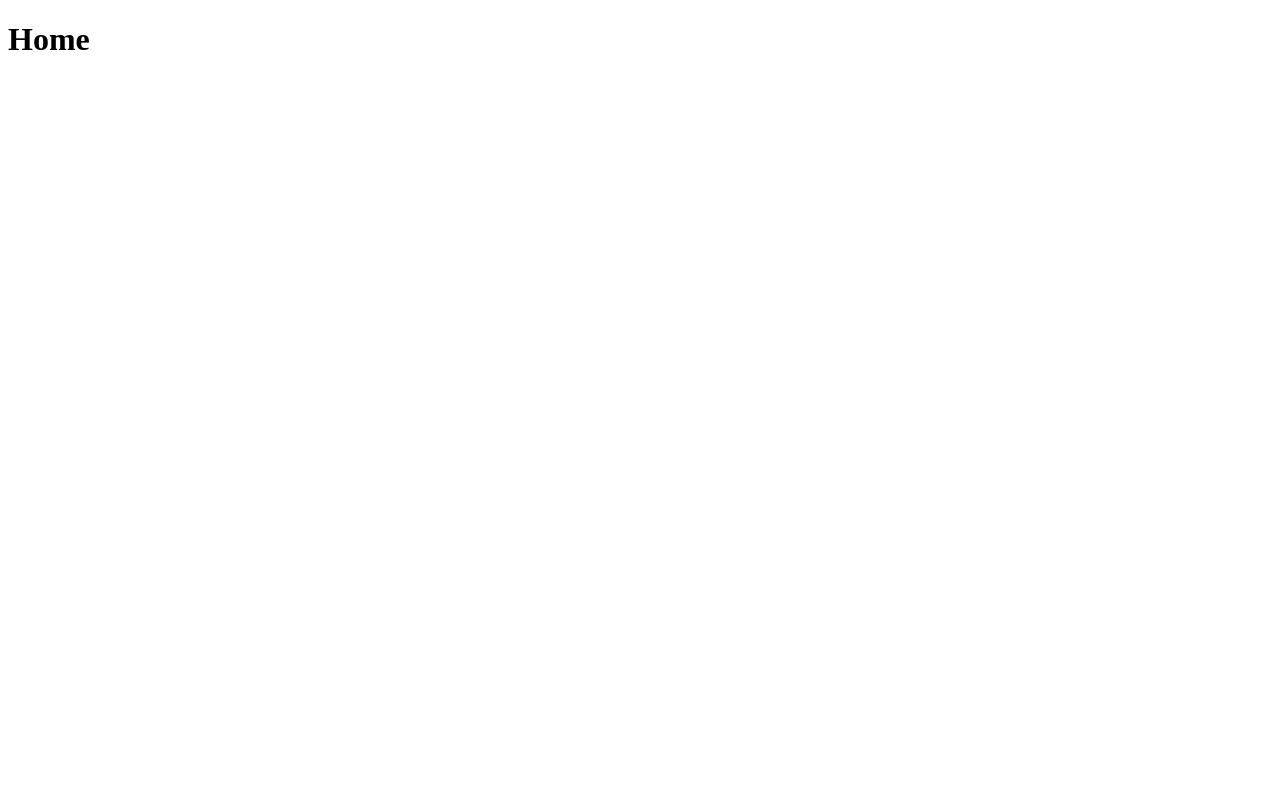
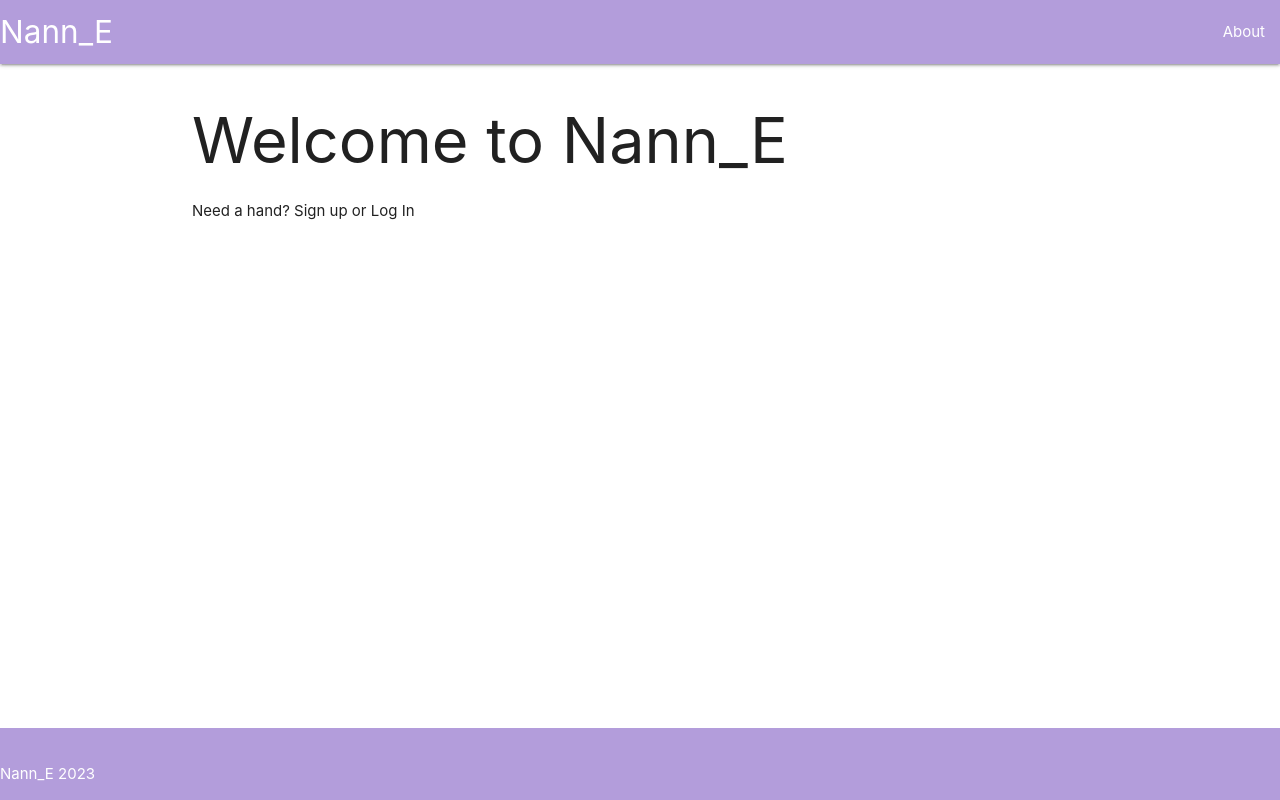
Before and after one commit to dition24/nann_e, a Django app: page / in a window 1280 px wide. Before the commit the page is almost empty. Run offline with Django 4.2, Linux system fonts and the light colour scheme.

Commit message:
adds css and  base.html and home/about

```diff
--- /dev/null
+++ b/main_app/static/css/style.css
@@ -0,0 +1,13 @@
+/* sticky footer recipe */
+
+body {
+    display: flex;
+    flex-direction: column;
+    min-height: 100vh;
+}
+
+main {
+    flex-grow: 1;
+}
+
+/* sticky footer recipe */
--- a/main_app/templates/base.html
+++ b/main_app/templates/base.html
@@ -1,12 +1,40 @@
+{% load static %}
+
 <!DOCTYPE html>
 <html lang="en">
 <head>
     <meta charset="UTF-8">
     <meta http-equiv="X-UA-Compatible" content="IE=edge">
     <meta name="viewport" content="width=device-width, initial-scale=1.0">
-    <title>Document</title>
+    <link
+      rel="stylesheet"
+      href="https://cdnjs.cloudflare.com/ajax/libs/materialize/1.0.0/css/materialize.min.css"
+    />
+    <link rel="stylesheet" href="{% static 'css/style.css' %}">
+    <!-- <script defer src="{% static 'js/script.js' %}"></script> -->
+    {% block title%}
+    <title>Default Title</title>
+    {% endblock %}
 </head>
 <body>
-    <h1>Home</h1>
+    <header class="navbar-fixed">
+       <nav>
+        <div class="nav-wrapper deep-purple lighten-3">
+            <a class="brand-logo left" href="{% url 'home' %}">Nann_E</a>
+            <ul class="right">
+                <li>
+                    <a href="{% url 'about' %}">About</a>
+                </li>
+            </ul>
+        </div>
+       </nav>
+    </header>
+    <main class="container">
+        {% block content %}
+        {% endblock %}
+    </main>
+    <footer class="page-footer deep-purple lighten-3">
+        <p>Nann_E 2023</p>
+    </footer>
 </body>
 </html>
--- a/main_app/templates/home.html
+++ b/main_app/templates/home.html
@@ -1 +1,15 @@
 {% extends 'base.html' %}
+
+{% block title %}
+<title>Nann_E</title>
+{% endblock %}
+
+{% block content %}
+
+<h1>Welcome to Nann_E</h1>
+
+<p>
+Need a hand? Sign up or Log In
+</p>
+
+{% endblock %}
--- a/main_app/urls.py
+++ b/main_app/urls.py
@@ -2,5 +2,6 @@
 from . import views
 
 urlpatterns = [
-    path('', views.home, name='home')
+    path('', views.home, name='home'),
+    path('about/', views.about, name='about')
 ]
--- a/main_app/views.py
+++ b/main_app/views.py
@@ -3,3 +3,6 @@
 # Create your views here.
 def home(request):
     return render(request, 'home.html')
+
+def about(request):
+    return render(request, 'about.html')
```
Also changed, not shown: main_app/templates/about.html (+19 -0 lines).
